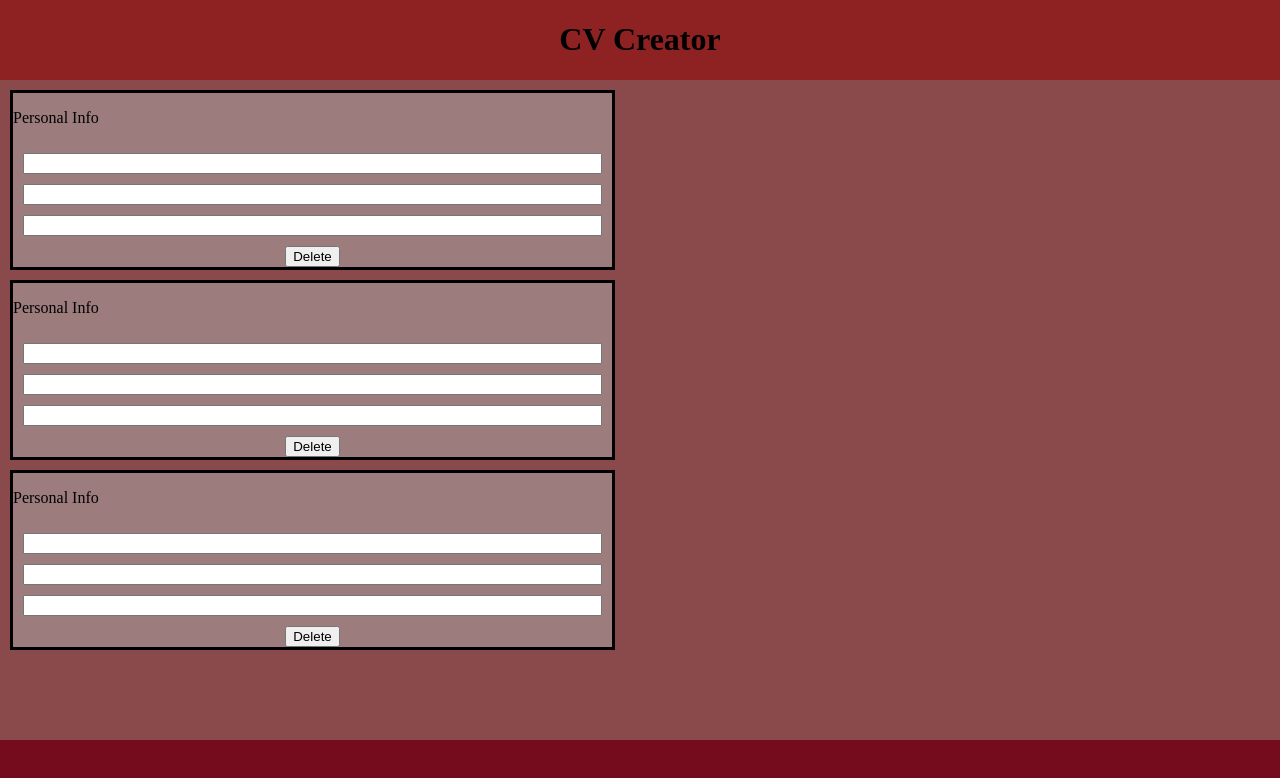
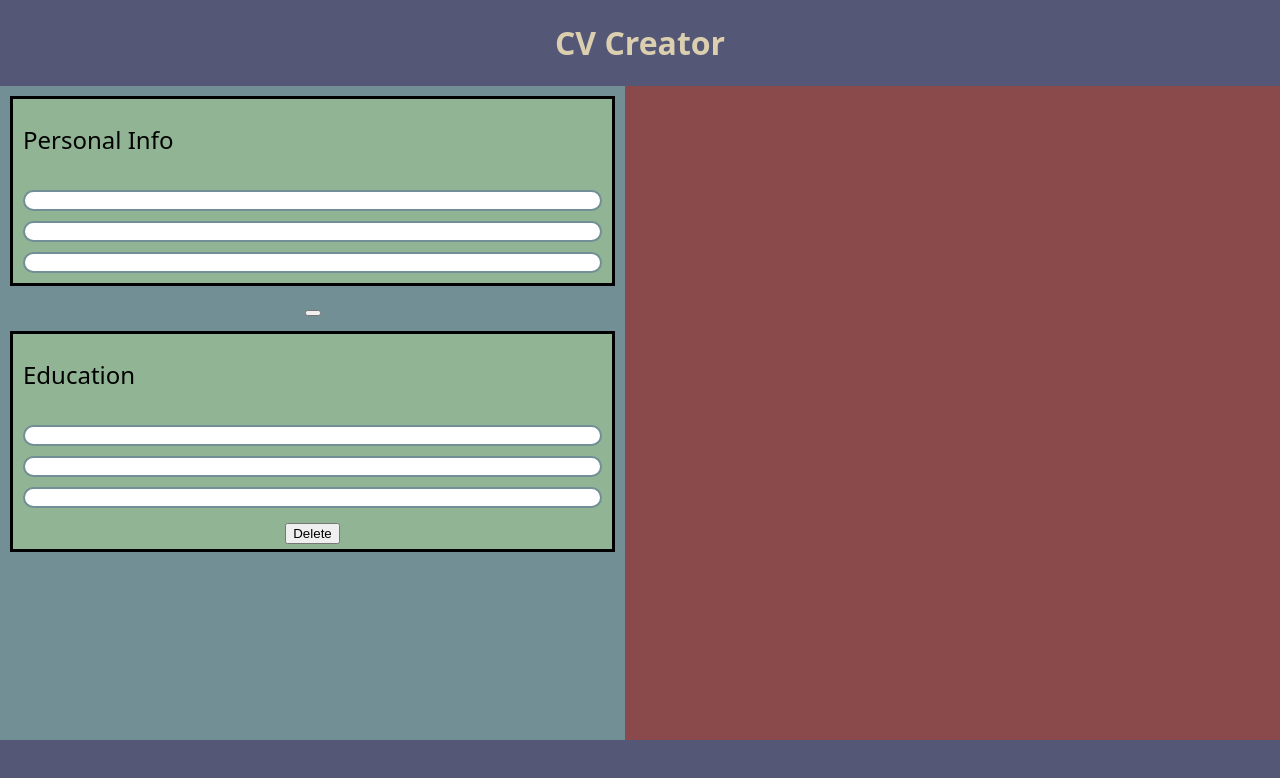
Before and after one commit to oxedom/cv-project, a React (Create React App) app: page / in a window 1280 px wide. Shown: the top 778 px of the page. Built offline with nearby package versions, Linux system fonts and the light colour scheme.

Commit message:
passing props around

```diff
--- a/src/comps/Cv.js
+++ b/src/comps/Cv.js
@@ -1,14 +1,41 @@
-import React, {Component} from "react"
+import React, { Component } from "react"
 import uniqid from "uniqid";
 import Header from "./header";
 import Form from "./Form";
+import SchoolForm from './SchoolForm'
 class Cv extends Component {
     constructor() {
         super()
         this.state = {
+            name: "Sam",
+            mail: "bigdog@gmail.com",
+            number: "0542313112",
+            schools: [
+                {
+                    school: "Croford",
+                    school_title: 'Software Engginer',
+                    school_date: "2014-2016",
+                    id: uniqid()
+                }
+            ],
+            jobs: [
+                {}
+            ],
 
         }
 
+    }
+
+
+    handleChange = (e) => {
+
+        let text = e.target.value
+        let field = e.target.getAttribute('name')
+        let element_id = e.target.getAttribute('id')
+    }
+
+    handleSubmit = (e) => {
+        e.preventDefault()
     }
 
     render() {
@@ -16,9 +43,12 @@ class Cv extends Component {
             <Header></Header>
             <main className="dvider">
                 <div className="cv_creator">
-                    <Form></Form>
-                    <Form></Form>
-                    <Form></Form>
+                    <form onChange={this.handleChange} onSubmit={this.handleSubmit}>
+                        <Form></Form>
+                        <button className="btn"> </button>
+                        {this.state.schools.map(s => <SchoolForm schoolData={s} > </SchoolForm>)}
+                    </form>
+
                 </div >
                 <div className="cv_preview">
 
@@ -35,28 +65,3 @@ class Cv extends Component {
 
 
 export default Cv;
-
-// school: "",
-// school_title: "",
-// school_date: "",
-// company: "",
-//     company_title: "",
-//         skills: [],
-//             company_date: ""
-
-//             name: "Sam",
-//             mail: "bigdog@gmail.com",
-//             number: "0542313112",
-
-
-//             schools: [
-//                 {
-//                     // school: "Croford",
-//                     // school_title: 'Software Engginer',
-//                     // school_date: "2014-2016",
-//                     // id: uniqid()
-//                 }
-//             ],
-//             jobs: [
-//                 {}
-//             ],
--- a/src/comps/Form.js
+++ b/src/comps/Form.js
@@ -1,5 +1,5 @@
 import React, { Component } from "react";
-
+import Input from "./Input";
 import '../styles/styles.css'
 class Form extends Component {
     constructor() {
@@ -17,14 +17,7 @@ class Form extends Component {
 
         return (<div className="form-box">
             <p className="title"> Personal Info</p>
-            <div className="form-inputs">
-
-                <input type='text' />
-                <input type='text' />
-                <input type='text' />
-            </div>
-            <button className="btn"> Delete </button>
-
+            <Input></Input>
 
         </div>)
     }
--- /dev/null
+++ b/src/comps/Input.js
@@ -0,0 +1,33 @@
+import React, { Component } from "react";
+
+import '../styles/styles.css'
+class Input extends Component {
+    constructor(props) {
+        super()
+
+        this.state = {
+
+
+        }
+
+    }
+
+
+    render() {
+        const { f1, f2, f3 } = this.props
+        console.log(this.props);
+        return (<div className="form-inputs">
+
+
+            <input name={f1} type='text' />
+            <input name={f2} type='text' />
+            <input name={f3} type='text' />
+
+
+
+
+        </div>)
+    }
+}
+
+export default Input;
--- a/src/comps/SchoolForm.js
+++ b/src/comps/SchoolForm.js
@@ -1,9 +1,10 @@
 
 
 import React, { Component } from "react";
-
+import Input from "./Input";
+import uniqid from "uniqid";
 class SchoolForm extends Component {
-    constructor() {
+    constructor(props) {
         super()
         this.state = {
 
@@ -18,31 +19,25 @@ class SchoolForm extends Component {
         let text = e.target.value
     }
 
-    handleSubmit = (e) => {
-        e.preventDefault()
-        this.updateState({ schools: this.schools.contact({ name: 'amit' }) })
-        let text = e.target.value
-    }
-
-    handleRemove = (e) => {
-        e.preventDefault()
-        let id = e.target.getAttribute('id')
-        console.log(id);
+    handleClick = (e) => {
+        let id = e.target.parentNode.getAttribute('a-id')
+        this.props.removeForm(id)
     }
 
 
 
 
+
     render() {
-        const { school, school_title, school_date } = this.state
-        return (<div className="form-box">
-            <div className="form-inputs">
-                <h2> School Info </h2>
-                <input onChange={this.handleChange} name="school" type='text' maxLength={30} />
-                <input onChange={this.handleChange} name="school_title" type='text' maxLength={30} />
-                <input onChange={this.handleChange} name="school_date" type='text' maxLength={30} />
-                <button onClick={this.handleRemove}> Remove</button>
-            </div>
+        console.log(this.props.schoolData);
+        const { school, school_title, school_date } = this.props.schoolData;
+        return (<div className="form-box" a-id={uniqid()}>
+            <p className="title"> Education</p>
+            <Input f1={school} f2={school_title} f3={school_date} />
+
+            <button onClick={this.handleClick} className="btn"> Delete </button>
+
+
         </div>)
     }
 }
--- a/src/styles/styles.css
+++ b/src/styles/styles.css
@@ -1,10 +1,21 @@
 body {
     padding: 0;
     margin: 0;
-    font-family: 'Times New Roman', Times, serif;
-    background-color: rgb(138, 73, 74);
+    font-family: system-ui, -apple-system, BlinkMacSystemFont, 'Segoe UI', Roboto, Oxygen, Ubuntu, Cantarell, 'Open Sans', 'Helvetica Neue', sans-serif;
+
+    background-color: #8a494a;
 
 }
+
+:root {
+    --c5: #545775;
+    --c4: #718F94;
+    --c3:#90B494;
+    --c2: #BFC8AD;
+    --c1: #DBCFB0;
+
+}
+
 
 .wrapper {
     display: flex;
@@ -15,23 +26,24 @@ body {
 
 .header {
     display: flex;
+    color:  var(--c1);
     justify-content: center;
-    background-color: rgb(142, 33, 33);
-    font-family: 'Times New Roman', Times, serif;
+    background-color: var(--c5);
 
 }
 
 .form-container {
     flex-grow: 1;
-    background-color: brown;
+    background-color: var(--c5)
 }
 
 
 .form-box {
-
+    display: flex;
+    flex-direction: column;
     border: 3px solid black;
     margin: 10px;
-    background-color: rgb(156, 124, 124);
+    background-color: var(--c3)
 }
 
 .form-inputs {
@@ -41,11 +53,25 @@ body {
     padding: 10px;
 }
 
+.form-inputs > input {
+    border-radius: 30px;
+    border: var(--c4) solid 2px;
+}
+.cv_creator {
+    background-color: var(--c4)
+}
 .title {
+    margin-left: 10px;
+    font-size: 24px;
     justify-self: flex-start;
     align-self: flex-start;
 }
 
+.btn {
+    justify-self: center;
+    margin: 5px;
+    align-self: center;
+}
 
 .dvider {
 
@@ -59,5 +85,5 @@ body {
 
 .footer {
     padding: 30px;
-background-color: rgb(117, 12, 30);
+    background-color: var(--c5);
 }
```
Also changed, not shown: src/comps/CompanyForm.js (+31 -4 lines).
